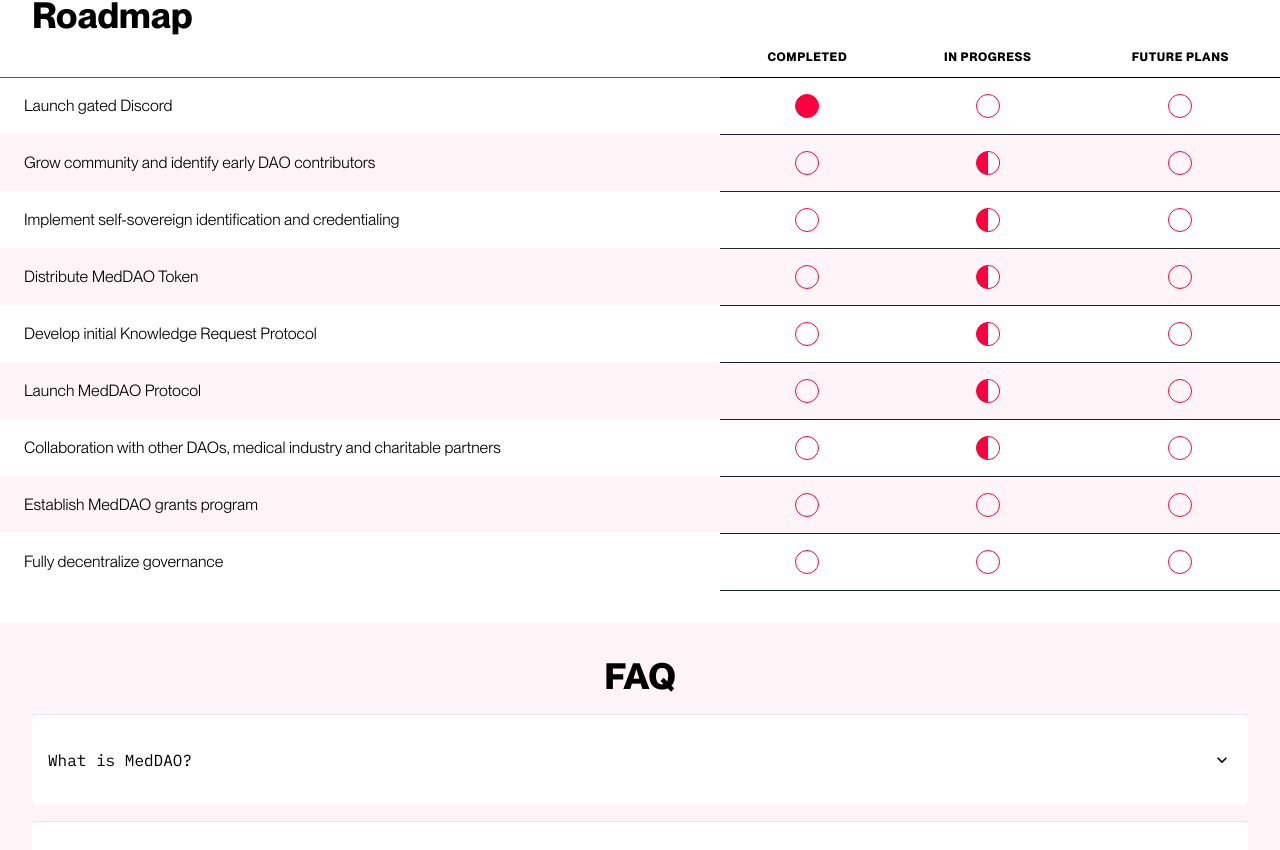
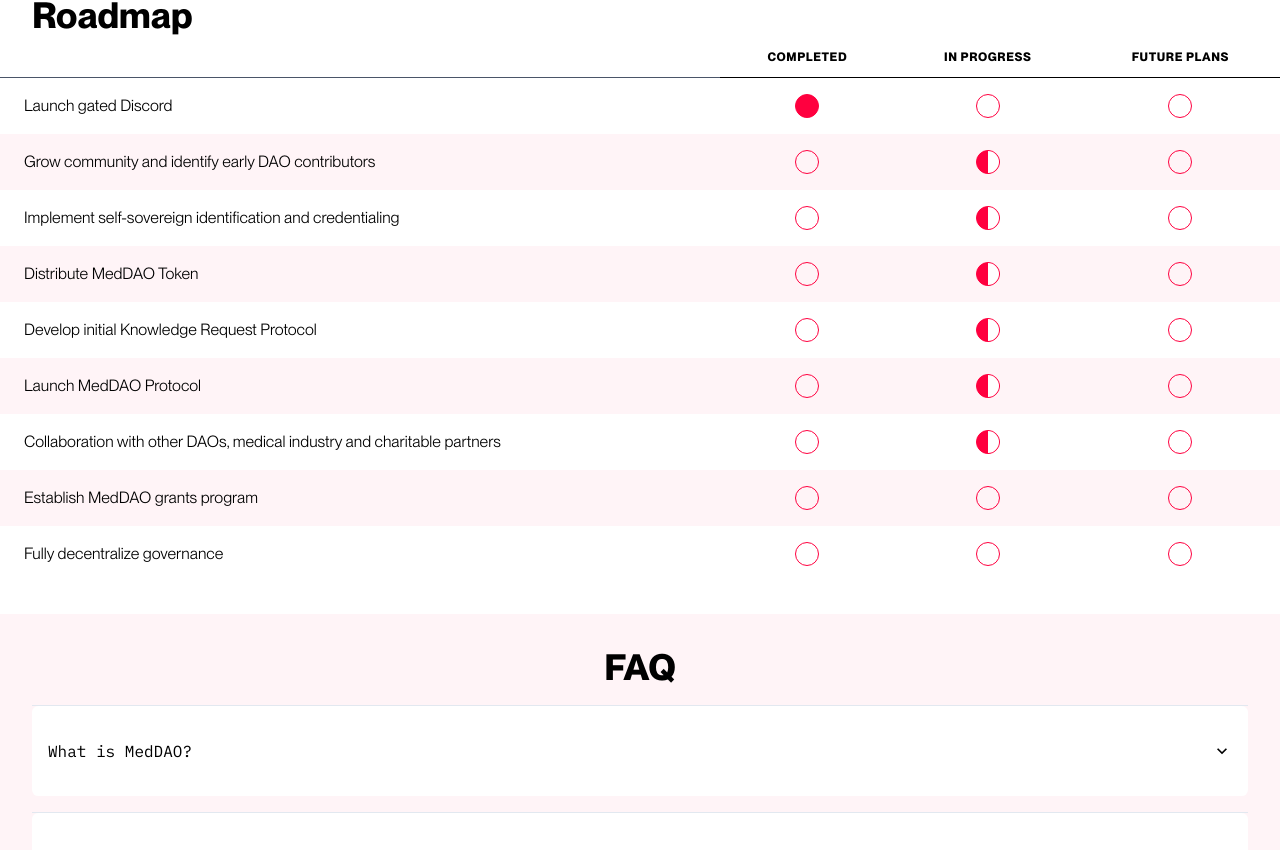
Before and after one commit to MedDAO-xyz/Website, a Next.js app: page / in a window 1280 px wide. Shown: the part 3678-4528 px from the top of the page. Built offline with nearby package versions, Linux system fonts and the light colour scheme.

Commit message:
Removed bottom border on roadmap icon section.

```diff
--- a/src/components/Roadmap/DesktopView.tsx
+++ b/src/components/Roadmap/DesktopView.tsx
@@ -19,17 +19,17 @@ const Objectives = roadmap.map((obj) => (
     <Td color="black" borderBottom="none">
       {obj.objective}
     </Td>
-    <Td>
+    <Td borderBottom="none">
       <Flex justifyContent="center">
         {obj.completed ? <FullCircle /> : <EmptyCircle />}
       </Flex>
     </Td>
-    <Td>
+    <Td borderBottom="none">
       <Flex justifyContent="center">
         {obj.inProgress ? <HalfCircle /> : <EmptyCircle />}
       </Flex>
     </Td>
-    <Td>
+    <Td borderBottom="none">
       <Flex justifyContent="center">
         {obj.futurePlans ? <FullCircle /> : <EmptyCircle />}
       </Flex>
```
